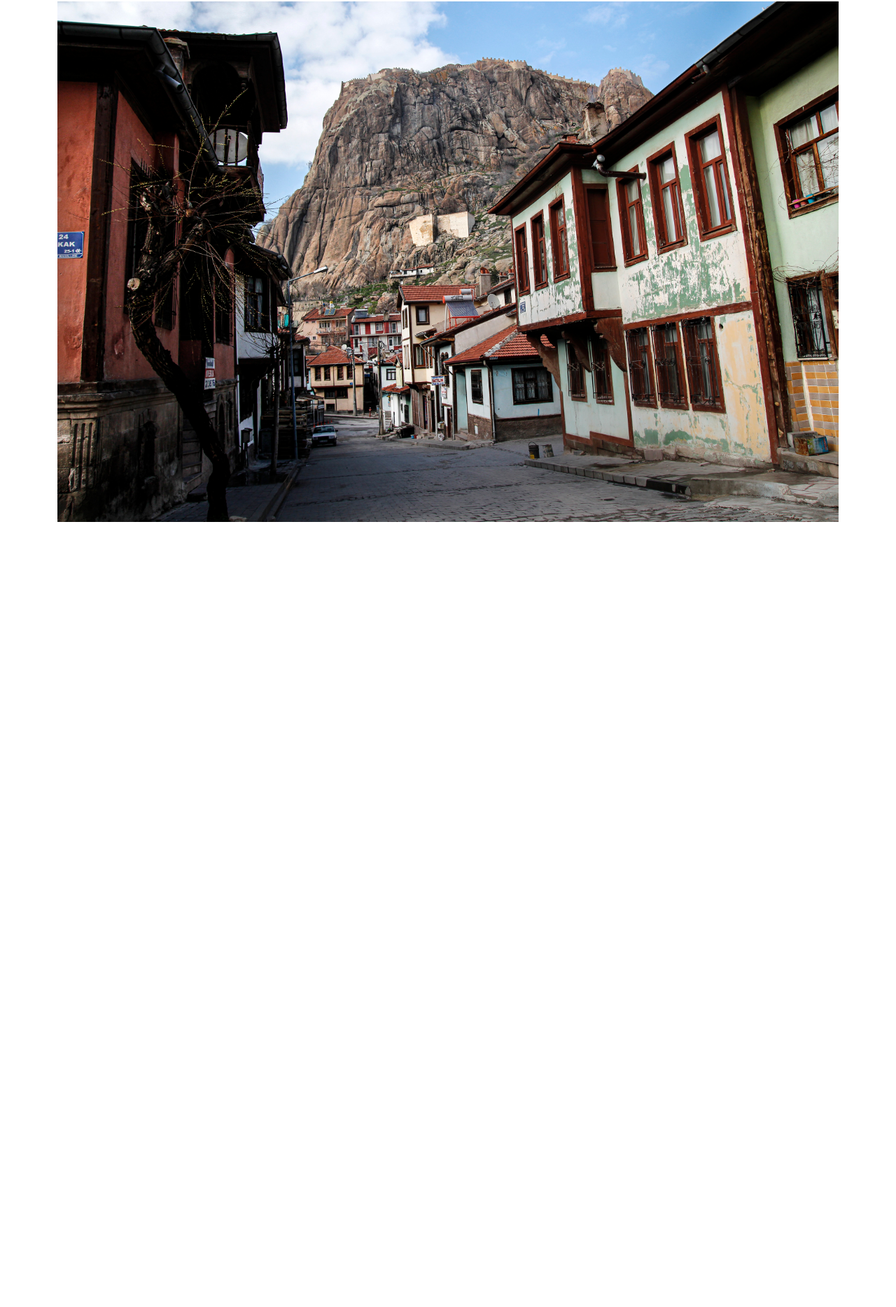
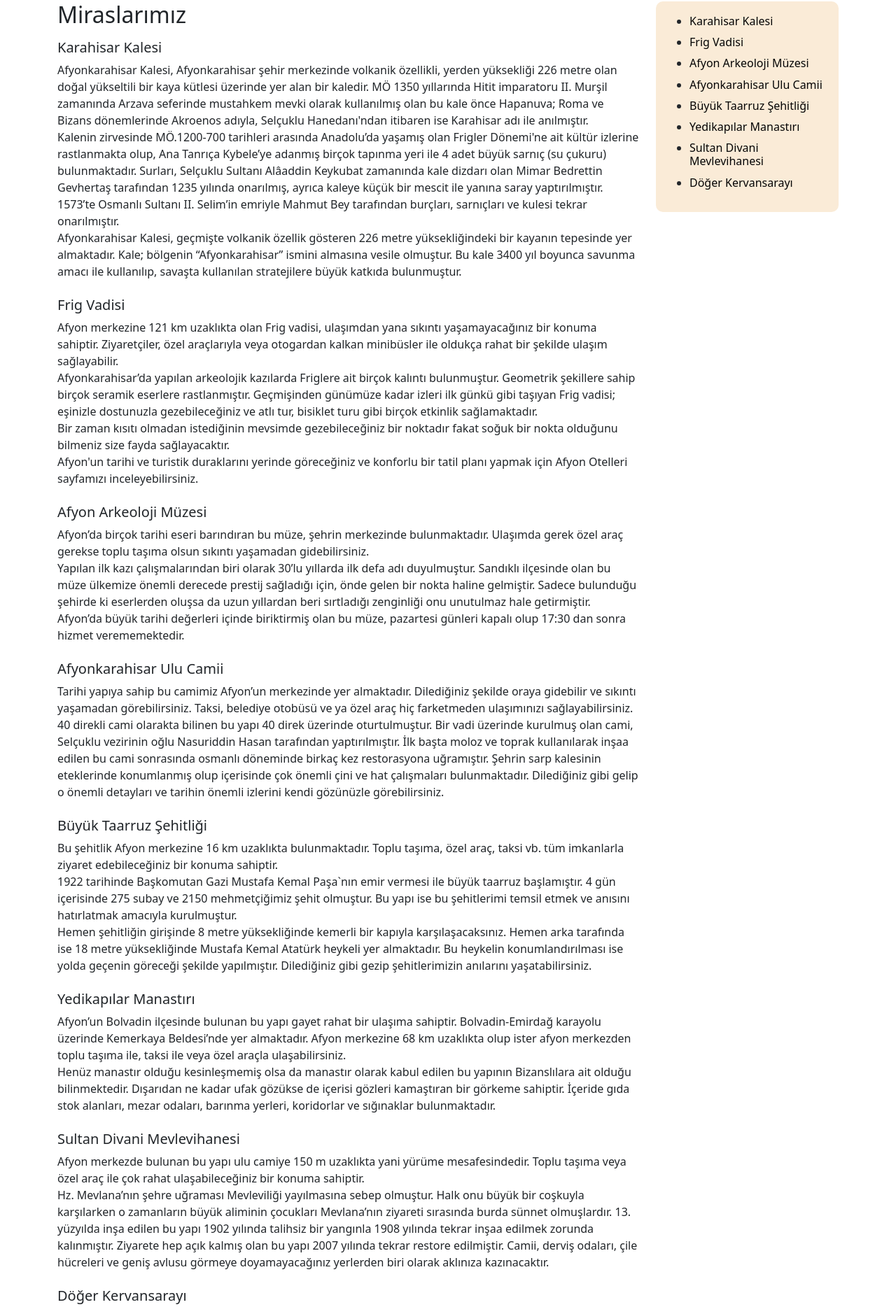
Before and after one commit to alitekes1/AfyonkarahisarVeBen, a PHP site: page /mirasimiz.html in a window 1280 px wide. Shown: the part 68-1936 px from the top of the page at 70% size. Before the commit the page ends 814 px from the top, so only its background shows below. Run offline with PHP 8.4, Linux system fonts and the light colour scheme.

Commit message:
mirasimiz ve takimimiz adlı sayfaların içeriği oluşturuldu.

```diff
--- a/index.css
+++ b/index.css
@@ -155,13 +155,7 @@ element.style {
     width: 100%;
 }
 
-aside {
-    background-color: antiquewhite;
-    border-radius: 10px;
-    padding: 25px;
-    height: 200px!important;
-    width: auto!important;
-}
+
 
 .ustbosluk {
     padding-top: 100px;
@@ -176,3 +170,9 @@ a{
     text-decoration: none;
     color: #050505;
 }
+.col-sm-3{
+    background-color: antiquewhite;
+    border-radius: 10px;
+    height: auto!important;
+    width: auto!important;
+}
--- a/mirasimiz.html
+++ b/mirasimiz.html
@@ -8,12 +8,18 @@
     <link href="https://cdn.jsdelivr.net/npm/bootstrap@5.0.2/dist/css/bootstrap.min.css" rel="stylesheet"
         integrity="sha384-EVSTQN3/azprG1Anm3QDgpJLIm9Nao0Yz1ztcQTwFspd3yD65VohhpuuCOmLASjC" crossorigin="anonymous">
     <link rel="stylesheet" href="index.css">
+    <!--FONT AWESOME linkedi n ve github logosunun gözükmesi için-->
+    <link rel="stylesheet" href="https://cdnjs.cloudflare.com/ajax/libs/font-awesome/4.7.0/css/font-awesome.min.css">
+    <!--GOOGLE FONTS-->
+    <link rel="preconnect" href="https://fonts.gstatic.com">
+    <link href="https://fonts.googleapis.com/css2?family=Fredoka+One&family=Play&display=swap" rel="stylesheet">
+
     <title>03 | Mirasımız</title>
 </head>
 
 <body>
     <div class="container">
-        <div class="row ">
+        <div class="row">
             <nav class="navbar navbar-expand-lg navbar-light bg-transparent ">
                 <div class="container-fluid">
                     <div class="col-sm-4">
@@ -33,10 +39,10 @@
                                 <a class="nav-link active" href="#">Mirasımız</a>
                             </li>
                             <li class="nav-item">
-                                <a class="nav-link" href="takimimiz.html"target="_blank">AfyonSpor</a>
+                                <a class="nav-link" href="takimimiz.html" target="_blank">AfyonSpor</a>
                             </li>
                             <li class="nav-item">
-                                <a class="nav-link" href="hakkimda.html"target="_blank">Hakkımda</a>
+                                <a class="nav-link" href="hakkimda.html" target="_blank">Hakkımda</a>
                             </li>
                             <li class="nav-item">
                                 <a class="nav-link " href="iletisim.html">İletişim</a>
@@ -52,15 +58,241 @@
     </div>
     <div class="container">
         <div class="row ">
-            <div class="col-sm-12">
-                <img src="images/Afyonkarahisar_Kalesi_9.jpg" height=100% width="100%" alt="">
+            <div class="col-sm-9">
+                <h2>Miraslarımız</h2>
+                <p>
+                <h5 id="karahisarkalesi"> Karahisar Kalesi</h5>
+                Afyonkarahisar Kalesi, Afyonkarahisar şehir merkezinde volkanik özellikli, yerden yüksekliği 226 metre
+                olan doğal yükseltili bir kaya kütlesi üzerinde yer alan bir kaledir. MÖ 1350 yıllarında Hitit
+                imparatoru II. Murşil zamanında Arzava seferinde mustahkem mevki olarak kullanılmış olan bu kale önce
+                Hapanuva; Roma ve Bizans dönemlerinde Akroenos adıyla, Selçuklu Hanedanı'ndan itibaren ise Karahisar adı
+                ile anılmıştır. <br>
+                Kalenin zirvesinde MÖ.1200-700 tarihleri arasında Anadolu’da yaşamış olan Frigler Dönemi'ne ait kültür
+                izlerine rastlanmakta olup, Ana Tanrıça Kybele’ye adanmış birçok tapınma yeri ile 4 adet büyük sarnıç
+                (su çukuru) bulunmaktadır. Surları, Selçuklu Sultanı Alâaddin Keykubat zamanında kale dizdarı olan Mimar
+                Bedrettin Gevhertaş tarafından 1235 yılında onarılmış, ayrıca kaleye küçük bir mescit ile yanına saray
+                yaptırılmıştır. 1573’te Osmanlı Sultanı II. Selim’in emriyle Mahmut Bey tarafından burçları, sarnıçları
+                ve kulesi tekrar onarılmıştır. <br>
+                Afyonkarahisar Kalesi, geçmişte volkanik özellik gösteren 226 metre yüksekliğindeki bir kayanın
+                tepesinde yer almaktadır. Kale; bölgenin “Afyonkarahisar” ismini almasına vesile olmuştur.
+                Bu kale 3400 yıl boyunca savunma amacı ile kullanılıp, savaşta kullanılan stratejilere büyük katkıda
+                bulunmuştur.
+                <br><br>
+                <h5 id="frigvadisi"> Frig Vadisi </h5>
+                Afyon merkezine 121 km uzaklıkta olan Frig vadisi, ulaşımdan yana sıkıntı yaşamayacağınız bir konuma
+                sahiptir. Ziyaretçiler, özel araçlarıyla veya otogardan kalkan minibüsler ile oldukça rahat bir
+                şekilde ulaşım sağlayabilir. <br>
+
+                Afyonkarahisar’da yapılan arkeolojik kazılarda Friglere ait birçok kalıntı bulunmuştur. Geometrik
+                şekillere sahip birçok seramik eserlere rastlanmıştır. Geçmişinden günümüze kadar izleri ilk günkü
+                gibi taşıyan Frig vadisi; eşinizle dostunuzla gezebileceğiniz ve atlı tur, bisiklet turu gibi birçok
+                etkinlik sağlamaktadır. <br>
+
+                Bir zaman kısıtı olmadan istediğinin mevsimde gezebileceğiniz bir noktadır fakat soğuk bir nokta
+                olduğunu bilmeniz size fayda sağlayacaktır. <br>
+
+                Afyon'un tarihi ve turistik duraklarını yerinde göreceğiniz ve konforlu bir tatil planı yapmak için
+                Afyon Otelleri sayfamızı inceleyebilirsiniz.
+                <br><br>
+                <h5 id="afyonarkeolojimüzesi"> Afyon Arkeoloji Müzesi</h5>
+
+                Afyon’da birçok tarihi eseri barındıran bu müze, şehrin merkezinde bulunmaktadır. Ulaşımda gerek
+                özel araç gerekse toplu taşıma olsun sıkıntı yaşamadan gidebilirsiniz.
+                <br>
+                Yapılan ilk kazı çalışmalarından biri olarak 30’lu yıllarda ilk defa adı duyulmuştur. Sandıklı
+                ilçesinde olan bu müze ülkemize önemli derecede prestij sağladığı için, önde gelen bir nokta haline
+                gelmiştir. Sadece bulunduğu şehirde ki eserlerden oluşsa da uzun yıllardan beri sırtladığı
+                zenginliği onu unutulmaz hale getirmiştir.
+                <br>
+                Afyon’da büyük tarihi değerleri içinde biriktirmiş olan bu müze, pazartesi günleri kapalı olup 17:30
+                dan sonra hizmet verememektedir.
+                <br><br>
+                <h5 id="ulucami"> Afyonkarahisar Ulu Camii</h5>
+
+                Tarihi yapıya sahip bu camimiz Afyon’un merkezinde yer almaktadır. Dilediğiniz şekilde oraya
+                gidebilir ve sıkıntı yaşamadan görebilirsiniz. Taksi, belediye otobüsü ve ya özel araç hiç
+                farketmeden ulaşımınızı sağlayabilirsiniz.
+                <br>
+                40 direkli cami olarakta bilinen bu yapı 40 direk üzerinde oturtulmuştur. Bir vadi üzerinde kurulmuş
+                olan cami, Selçuklu vezirinin oğlu Nasuriddin Hasan tarafından yaptırılmıştır. İlk başta moloz ve
+                toprak kullanılarak inşaa edilen bu cami sonrasında osmanlı döneminde birkaç kez restorasyona
+                uğramıştır. Şehrin sarp kalesinin eteklerinde konumlanmış olup içerisinde çok önemli çini ve hat
+                çalışmaları bulunmaktadır. Dilediğiniz gibi gelip o önemli detayları ve tarihin önemli izlerini
+                kendi gözünüzle görebilirsiniz.
+                <br><br>
+                <h5 id="buyuktaarruzsehitligi"> Büyük Taarruz Şehitliği</h5>
+                Bu şehitlik Afyon merkezine 16 km uzaklıkta bulunmaktadır. Toplu taşıma, özel araç, taksi vb. tüm
+                imkanlarla ziyaret edebileceğiniz bir konuma sahiptir.
+                <br>
+                1922 tarihinde Başkomutan Gazi Mustafa Kemal Paşa`nın emir vermesi ile büyük taarruz başlamıştır. 4
+                gün içerisinde 275 subay ve 2150 mehmetçiğimiz şehit olmuştur. Bu yapı ise bu şehitlerimi temsil
+                etmek ve anısını hatırlatmak amacıyla kurulmuştur.
+                <br>
+                Hemen şehitliğin girişinde 8 metre yüksekliğinde kemerli bir kapıyla karşılaşacaksınız. Hemen arka
+                tarafında ise 18 metre yüksekliğinde Mustafa Kemal Atatürk heykeli yer almaktadır. Bu heykelin
+                konumlandırılması ise yolda geçenin göreceği şekilde yapılmıştır. Dilediğiniz gibi gezip
+                şehitlerimizin anılarını yaşatabilirsiniz.
+                <br><br>
+
+                <h5 id="yedikapılarmanastırı"> Yedikapılar Manastırı</h5>
+                Afyon’un Bolvadin ilçesinde bulunan bu yapı gayet rahat bir ulaşıma sahiptir. Bolvadin-Emirdağ
+                karayolu üzerinde Kemerkaya Beldesi’nde yer almaktadır. Afyon merkezine 68 km uzaklıkta olup ister
+                afyon merkezden toplu taşıma ile, taksi ile veya özel araçla ulaşabilirsiniz.
+                <br>
+                Henüz manastır olduğu kesinleşmemiş olsa da manastır olarak kabul edilen bu yapının Bizanslılara ait
+                olduğu bilinmektedir. Dışarıdan ne kadar ufak gözükse de içerisi gözleri kamaştıran bir görkeme
+                sahiptir. İçeride gıda stok alanları, mezar odaları, barınma yerleri, koridorlar ve sığınaklar
+                bulunmaktadır.
+                <br><br>
+                <h5 id="sultandivanimevlevihanesi"> Sultan Divani Mevlevihanesi</h5>
+                Afyon merkezde bulunan bu yapı ulu camiye 150 m uzaklıkta yani yürüme mesafesindedir. Toplu taşıma
+                veya özel araç ile çok rahat ulaşabileceğiniz bir konuma sahiptir.
+                <br>
+                Hz. Mevlana’nın şehre uğraması Mevleviliği yayılmasına sebep olmuştur. Halk onu büyük bir coşkuyla
+                karşılarken o zamanların büyük aliminin çocukları Mevlana’nın ziyareti sırasında burda sünnet
+                olmuşlardır. 13. yüzyılda inşa edilen bu yapı 1902 yılında talihsiz bir yangınla 1908 yılında tekrar
+                inşaa edilmek zorunda kalınmıştır. Ziyarete hep açık kalmış olan bu yapı 2007 yılında tekrar restore
+                edilmiştir. Camii, derviş odaları, çile hücreleri ve geniş avlusu görmeye doyamayacağınız yerlerden
+                biri olarak aklınıza kazınacaktır.
+                <br><br>
+                <h5 id="dögerkervansarayı">Döğer Kervansarayı</h5>
+                Afyon’un İhsaniye ilçesinde yer alan bu yapı merkeze yaklaşık 50 km uzaklıktadır. Merkezden kalkan
+                minibüsler, taksi veya özel araçla sorunsuz bir ulaşım sağlayabileceksinizdir.
+                <br>
+                Osmanlı padişahı 2. Murat tarafından yaptırıldığı bilinen bu yapı iki katlı olup Selçuklu ve Osmanlı
+                mimarisinin harmanlamasıyla ortaya çıkmaktadır. Turistlerin dinlemesi için yapılmış olan bu yapının
+                alt katında dinlenme üst katında ise yataklar yer almaktadır. Odalardan ikisi kubbeli olup diğeri
+                kemerli tonoz örtülü bir yapıya sahiptir ve bu yapı 6 asırdır ayakta durmaktadır. Kesme taş ile inşa
+                edilen bu yapı 1993 yılında etraflıca bir restorasyondan geçip tekrar hizmete sunulmuştur.
+                <br>
+                </p>
             </div>
+
+            <div class="col">
+                <aside class="col-sm-3 p-3" style="position: sticky; top: 20px;">
+                    <!--sticky özelliğiyle aside hareket etmesi sağlandı-->
+                    <ul>
+                        <li>
+                            <a href="#karahisarkalesi">
+                                <h6>Karahisar Kalesi</h6>
+                            </a>
+                        </li>
+                        <li>
+                            <a href="#frigvadisi">
+                                <h6>Frig Vadisi</h6>
+                            </a>
+                        </li>
+                        <li>
+                            <a href="#afyonarkeolojimüzesi">
+                                <h6>Afyon Arkeoloji Müzesi</h6>
+                            </a>
+                        </li>
+                        <li>
+                            <a href="#ulucami">
+                                <h6>Afyonkarahisar Ulu Camii
+                                </h6>
+                            </a>
+                        </li>
+                        <li>
+                            <a href="#buyuktaarruzsehitligi">
+                                <h6>
+                                    Büyük Taarruz Şehitliği
+                                </h6>
+                            </a>
+                        </li>
+                        <li>
+                            <a href="#yedikapılarmanastırı">
+                                <h6>
+                                    Yedikapılar Manastırı
+                                </h6>
+                            </a>
+                        </li>
+                        <li>
+                            <a href="#sultandivanimevlevihanesi">
+                                <h6>
+                                    Sultan Divani Mevlevihanesi
+                                </h6>
+                            </a>
+                        </li>
+                        <li>
+                            <a href="#dögerkervansarayı">
+                                <h6>
+                                    Döğer Kervansarayı
+                                </h6>
+                            </a>
+                        </li>
+                        <!-- <li>
+                            <a href="">
+                                <h5>
+
+                                </h5>
+                            </a>
+                        </li>-->
+                    </ul>
+                </aside>
+            </div>
+
 
         </div>
     </div>
+    </div>
+    <div class="container mt-3">
+        <div class="row sliderBoyut">
+            <div class="col-sm-12">
+                <h2 id="sehirdenkareler" style="text-align:center ;">--- Mirasımız ---</h2>
+                <div id="carouselExampleAutoplaying" class="carousel slide " data-bs-ride="carousel">
+                    <div class="carousel-inner">
+                        <div class="carousel-item active">
+                            <img src="images/Afyonkarahisar_Kalesi_9.jpg" class="d-block w-100 object-fit resim-boyut"
+                                alt="...">
+                        </div>
+                        <div class="carousel-item">
+                            <img src="images/depositphotos_648289262-stock-photo-phrygian-valley-gerdekkaya-rock-mausoleum.jpg"
+                                class="d-block w-100 object-fit resim-boyut" alt="...">
+                        </div>
+                        <div class="carousel-item">
+                            <img src="images/ebergölü.jpg" class="d-block w-100 object-fit resim-boyut" alt="...">
+                        </div>
+                    </div>
+                    <button class="carousel-control-prev" type="button" data-bs-target="#carouselExampleAutoplaying"
+                        data-bs-slide="prev">
+                        <span class="carousel-control-prev-icon" aria-hidden="true"></span>
+                        <span class="visually-hidden">Previous</span>
+                    </button>
+                    <button class="carousel-control-next" type="button" data-bs-target="#carouselExampleAutoplaying"
+                        data-bs-slide="next">
+                        <span class="carousel-control-next-icon" aria-hidden="true"></span>
+                        <span class="visually-hidden">Next</span>
+                    </button>
+                </div>
 
+            </div>
+        </div>
+    </div><!--slider-->
 
-
+    <div class=" mt-4">
+        <footer style="width: 100% z-index=0;">
+            <div class="footer bg-dark">
+                <div class="col">
+                    <a href="https://www.linkedin.com/in/ali-teke%C5%9F-b23aba247/" target="_blank "><i
+                            class="fa fa-linkedin height=10px" style="margin: 20px; color: blanchedalmond;"></i>
+                    </a>
+                    <a href="https://github.com/alitekes1" target="_blank"><i class="fa fa-github"
+                            style="color: antiquewhite;"></i>
+                    </a>
+                </div>
+                <div class="row">
+                    <ul>
+                        <li><a href="#">Afyonkarahisar</a></li>
+                        <li><a href="sehrim.html">Şehrim</a></li>
+                        <li><a href="mirasimiz.html">Mirasımız</a></li>
+                        <li><a href="takimimiz.html">Takımımız </a></li>
+                        <li><a href="hakkimda.html">Hakkımda</a></li>
+                    </ul>
+                </div>
+            </div>
+        </footer>
+    </div><!--footer-->
 
     <script src="https://cdn.jsdelivr.net/npm/bootstrap@5.0.2/dist/js/bootstrap.bundle.min.js"
         integrity="sha384-MrcW6ZMFYlzcLA8Nl+NtUVF0sA7MsXsP1UyJoMp4YLEuNSfAP+JcXn/tWtIaxVXM"
--- a/sehrim.html
+++ b/sehrim.html
@@ -158,7 +158,7 @@
                 </div>
             </div>
             <div class="col">
-                <aside class="col-sm-3" style="position: sticky; top: 20px;;">
+                <aside class="col-sm-3 p-3 aside-mirasimiz" style="position: sticky; top: 20px;;">
                     <!--sticky özelliğiyle aside hareket etmesi sağlandı-->
                     <ul>
                         <li>
@@ -502,7 +502,7 @@
 
             </div>
         </div>
-    </div><!--silder-->
+    </div><!--slider-->
     </section>
     </div>
 
@@ -528,7 +528,7 @@
                 </div>
             </div>
         </footer>
-    </div>
+    </div><!--footer-->
     <script src="https://cdn.jsdelivr.net/npm/bootstrap@5.0.2/dist/js/bootstrap.bundle.min.js"
         integrity="sha384-MrcW6ZMFYlzcLA8Nl+NtUVF0sA7MsXsP1UyJoMp4YLEuNSfAP+JcXn/tWtIaxVXM" crossorigin="anonymous">
         </script>
```
Also changed, not shown: takimimiz.html (+105 -9 lines), images/Ekran görüntüsü 2023-05-14 170121.png (added), images/stat.jpg (added), images/stat2.jpg (added), images/stat3.jpg (added), images/stat4.jpg (added).
